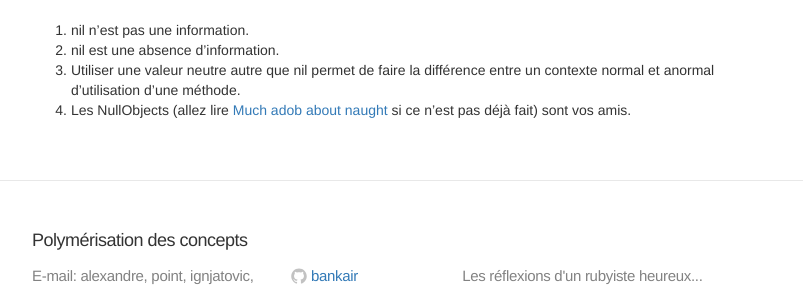
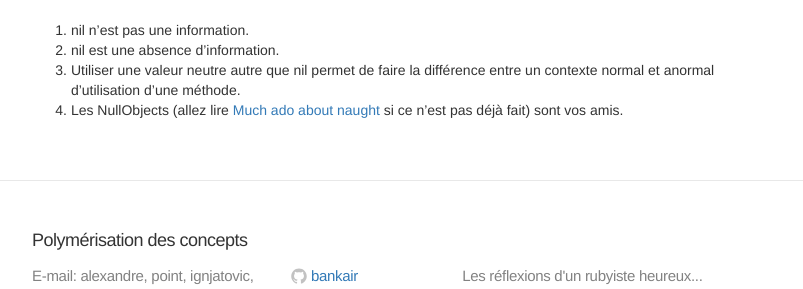
Before and after one commit to bankair/blog, a Jekyll site: the page built from _posts/2015-12-17-nil-c-est-nul.md, in a window 1280 px wide and 900 px high, scrolled down 8748 px. Shown: the part 527-816 px from the top of the window, without its empty margins (238-1041 px from the left). Built offline with Jekyll 4.4.1, drawn with Linux system fonts in a browser that asks for light colours; nearby versions of some CDN libraries.

Commit message:
Fix typo

```diff
--- a/_posts/2015-12-17-nil-c-est-nul.md
+++ b/_posts/2015-12-17-nil-c-est-nul.md
@@ -405,4 +405,4 @@ Les principes généraux que j'aime bien essayer de partager:
 1. nil n'est pas une information.
 2. nil est une absence d'information.
 3. Utiliser une valeur neutre autre que nil permet de faire la différence entre un contexte normal et anormal d'utilisation d'une méthode.
-4. Les NullObjects (allez lire [Much adob about naught](http://devblog.avdi.org/introduction-to-much-ado-about-naught/) si ce n'est pas déjà fait) sont vos amis.
+4. Les NullObjects (allez lire [Much ado about naught](http://devblog.avdi.org/introduction-to-much-ado-about-naught/) si ce n'est pas déjà fait) sont vos amis.
```
